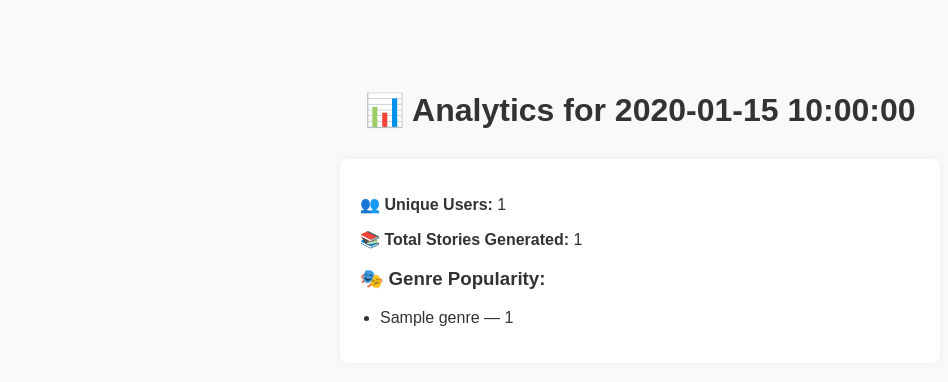
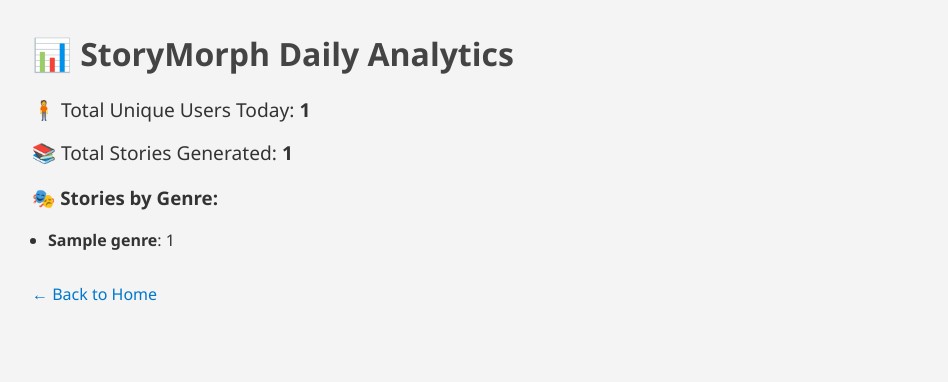
Before and after one commit to Codingcodercodes/Story-Morph, a Flask app: template templates/analytics.html in a window 1280 px wide. Shown: the top 382 px of the page, without its empty margins (0-948 px from the left). Run offline with Flask 3, Linux system fonts and the light colour scheme; the template is opened without the code that fills it: most values are stand-ins (such as "Sample title", 1, 10 or a date in 2020).

Commit message:
Update analytics.html

```diff
--- a/templates/analytics.html
+++ b/templates/analytics.html
@@ -1,48 +1,55 @@
 <!DOCTYPE html>
-<html>
+<html lang="en">
 <head>
-    <title>Daily Analytics - StoryMorph</title>
+    <meta charset="UTF-8">
+    <title>StoryMorph Analytics</title>
     <style>
         body {
-            font-family: sans-serif;
-            max-width: 600px;
-            margin: 50px auto;
-            background: #f9f9f9;
-            padding: 20px;
-            border-radius: 12px;
+            font-family: 'Segoe UI', sans-serif;
+            background-color: #f4f4f4;
+            margin: 2rem;
             color: #333;
         }
         h1 {
-            text-align: center;
-            margin-bottom: 30px;
+            color: #444;
         }
-        .stats {
-            background: white;
-            padding: 20px;
-            border-radius: 8px;
-            box-shadow: 0 0 10px rgba(0,0,0,0.05);
+        .stat {
+            margin: 1rem 0;
+            font-size: 1.2rem;
         }
-        ul {
-            padding-left: 20px;
+        .genre-list {
+            margin-top: 1rem;
+            padding-left: 1rem;
         }
-        li {
-            margin-bottom: 5px;
+        .genre-list li {
+            margin: 0.5rem 0;
+        }
+        .back {
+            margin-top: 2rem;
+        }
+        a {
+            text-decoration: none;
+            color: #0077cc;
         }
     </style>
 </head>
 <body>
-    <h1>📊 Analytics for {{ date }}</h1>
+    <h1>📊 StoryMorph Daily Analytics</h1>
 
-    <div class="stats">
-        <p><strong>👥 Unique Users:</strong> {{ data.total_users|length }}</p>
-        <p><strong>📚 Total Stories Generated:</strong> {{ data.total_generations }}</p>
+    <div class="stat">🧍 Total Unique Users Today: <strong>{{ total_users }}</strong></div>
+    <div class="stat">📚 Total Stories Generated: <strong>{{ total_stories }}</strong></div>
 
-        <h3>🎭 Genre Popularity:</h3>
-        <ul>
-        {% for genre, count in data.genres.items() %}
-            <li>{{ genre }} — {{ count }}</li>
+    <h3>🎭 Stories by Genre:</h3>
+    <ul class="genre-list">
+        {% for genre, count in genre_counts.items() %}
+            <li><strong>{{ genre.capitalize() }}</strong>: {{ count }}</li>
+        {% else %}
+            <li>No data yet</li>
         {% endfor %}
-        </ul>
+    </ul>
+
+    <div class="back">
+        <a href="/">← Back to Home</a>
     </div>
 </body>
 </html>
```
